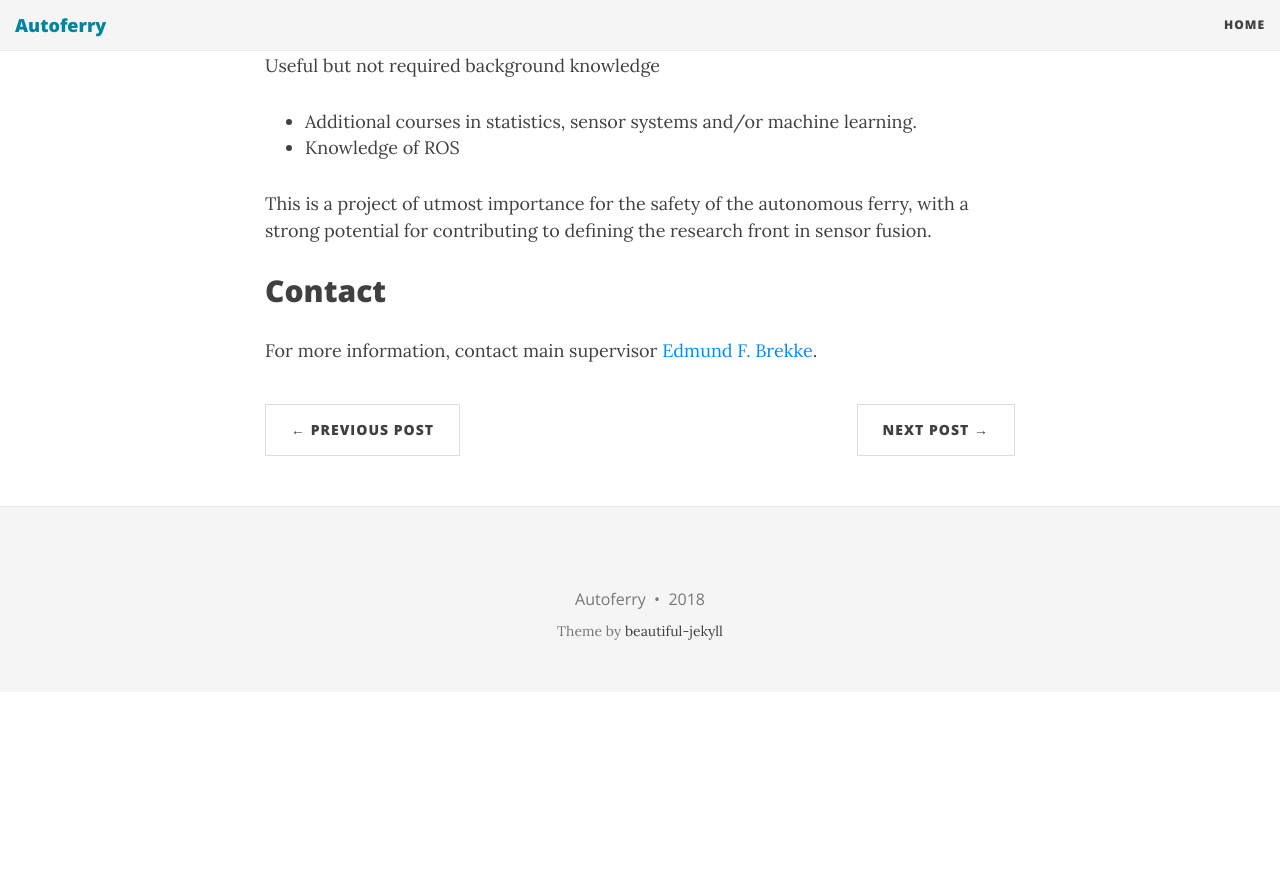
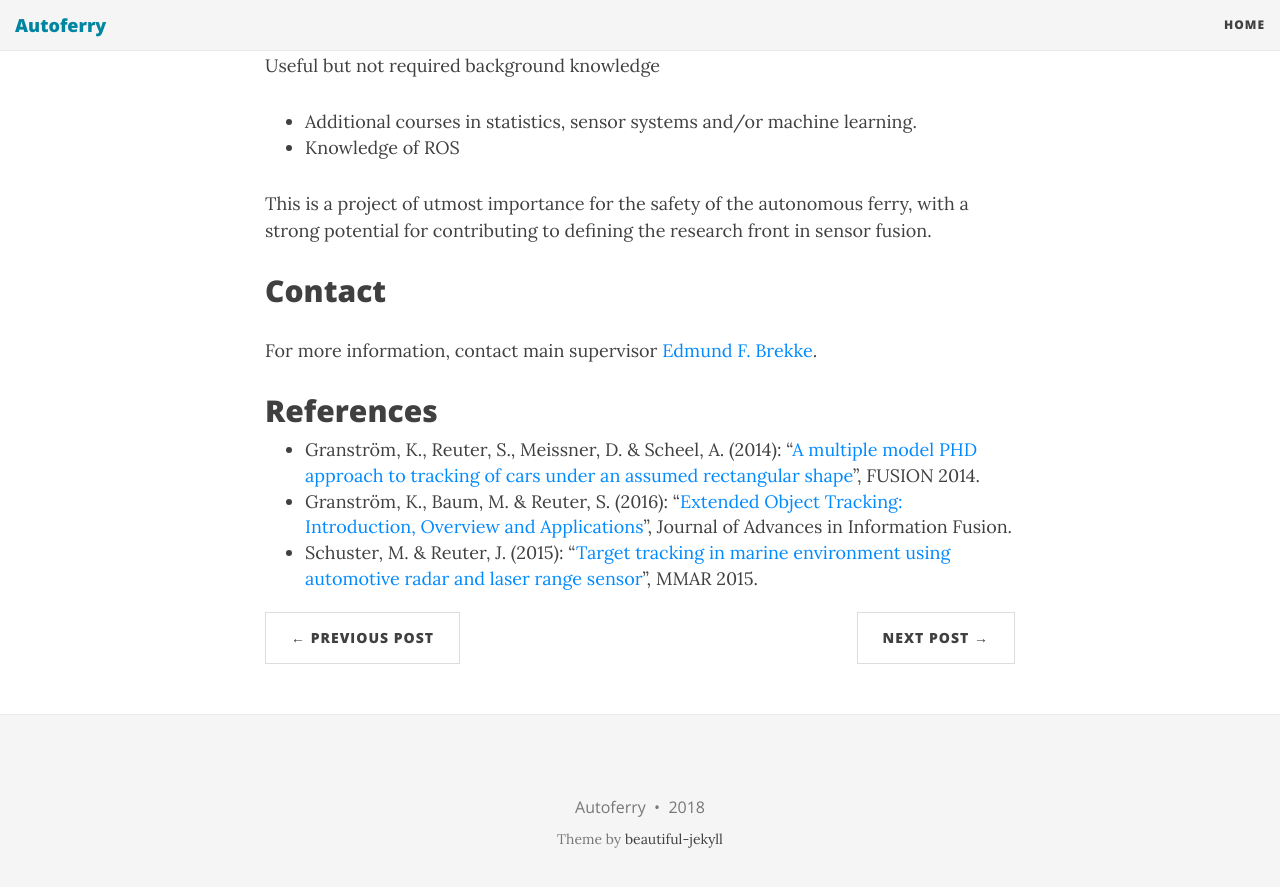
Before and after one commit to autosit/autosit.github.io, a Jekyll site: the page built from _posts/2018-04-11-eot.md, in a window 1280 px wide and 900 px high, scrolled down 2018 px. Shown: the top 887 px of the window. Built offline with Jekyll 4.4.1, drawn with Linux system fonts in a browser that asks for light colours; nearby versions of some CDN libraries; before the commit the page ends 2710 px from its top, so only the background shows below that.

Commit message:
eot updated2

```diff
--- a/_posts/2018-04-11-eot.md
+++ b/_posts/2018-04-11-eot.md
@@ -50,3 +50,9 @@ This is a project of utmost importance for the safety of the autonomous ferry, w
 
 ## Contact
 For more information, contact main supervisor [Edmund F. Brekke](http://www.ntnu.no/ansatte/edmundfo).
+
+## References
+
+* Granström, K., Reuter, S., Meissner, D. & Scheel, A. (2014): “[A multiple model PHD approach to tracking of cars under an assumed rectangular shape](https://ieeexplore.ieee.org/document/6915991/)”, FUSION 2014.
+* Granström, K., Baum, M. & Reuter, S. (2016): “[Extended Object Tracking: Introduction, Overview and Applications](https://arxiv.org/abs/1604.00970)”, Journal of Advances in Information Fusion.
+* Schuster, M. & Reuter, J. (2015): “[Target tracking in marine environment using automotive radar and laser range sensor](https://ieeexplore.ieee.org/document/7284009/)”, MMAR 2015.
```
